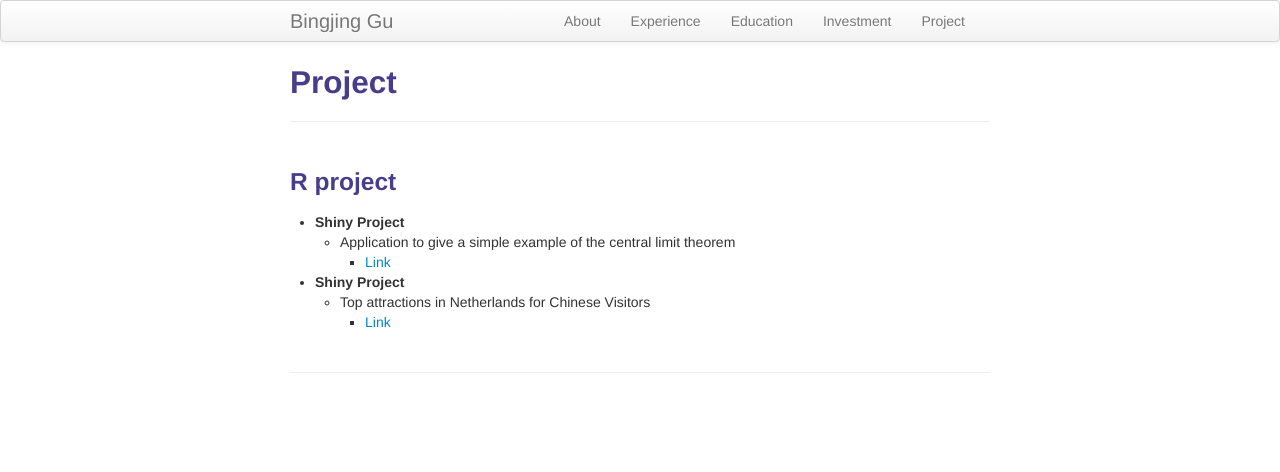
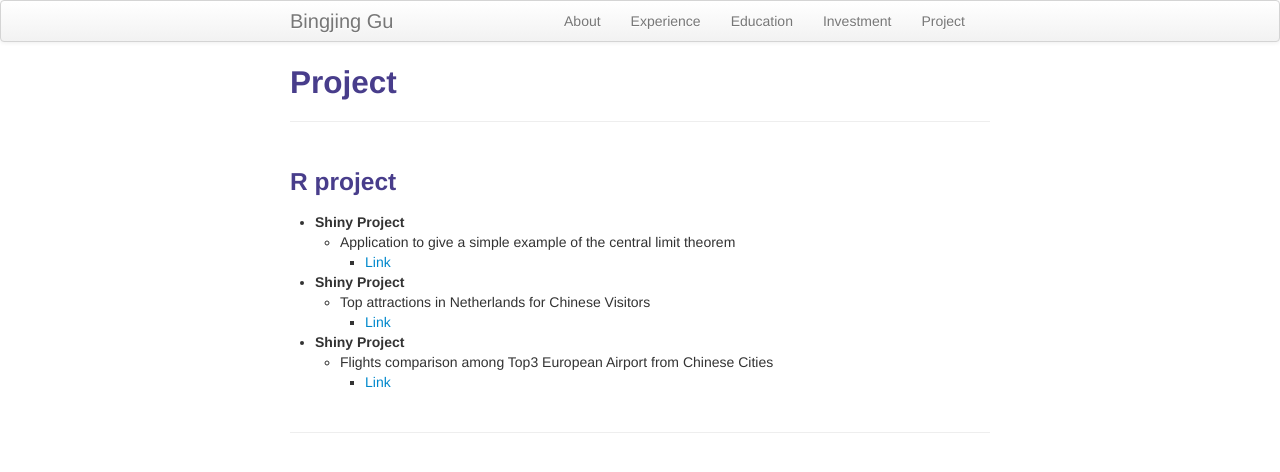
Before and after one commit to sangaj/sangaj.github.io, a Jekyll site: the page built from pages/Project.md, in a window 1280 px wide. Shown: the top 472 px of the page. Built offline with Jekyll 4.4.1, drawn with Linux system fonts in a browser that asks for light colours.

Commit message:
Update Project.md

```diff
--- a/pages/Project.md
+++ b/pages/Project.md
@@ -11,3 +11,7 @@ title: Project
 - **Shiny Project**
   -  Top attractions in Netherlands for Chinese Visitors
       -  [Link](https://sangaj.shinyapps.io/attraction/)
+
+- **Shiny Project**
+  -  Flights comparison among Top3 European Airport from Chinese Cities
+      -  [Link](https://sangaj.shinyapps.io/airlines/)
```
